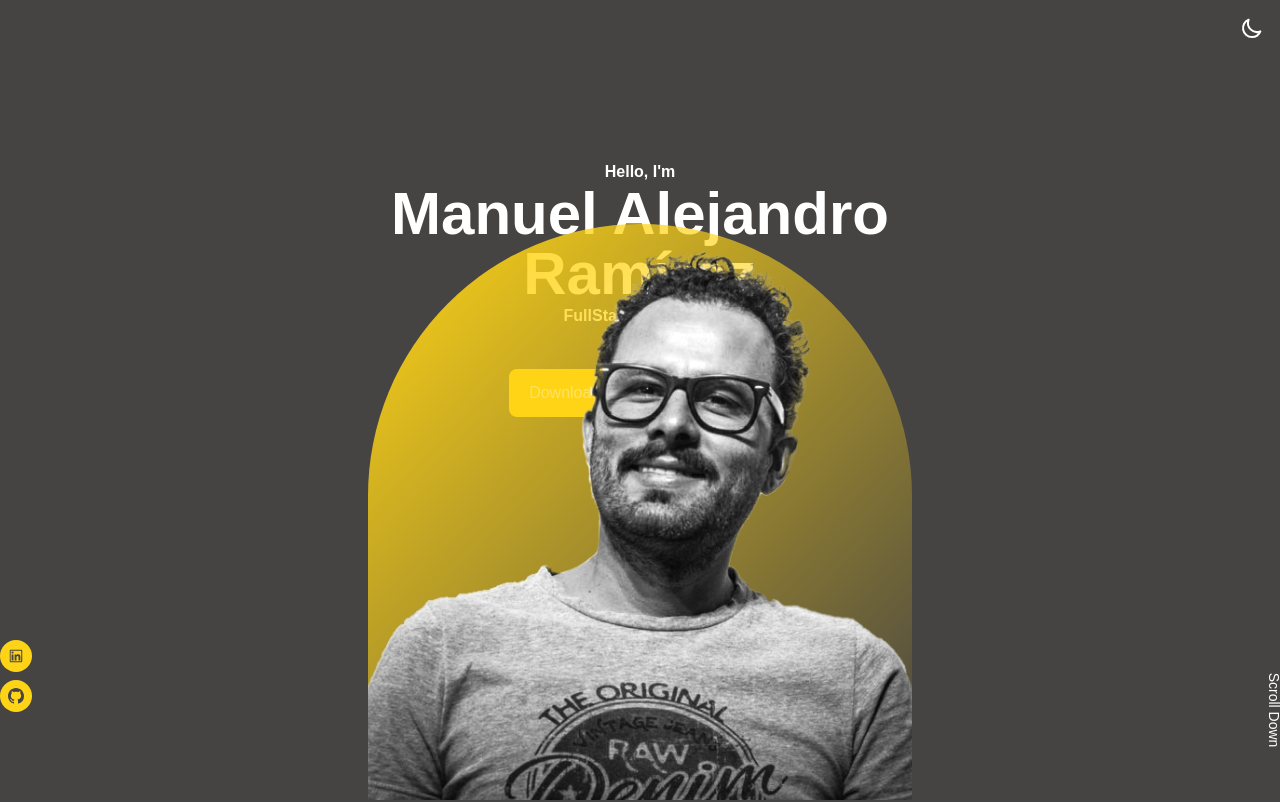
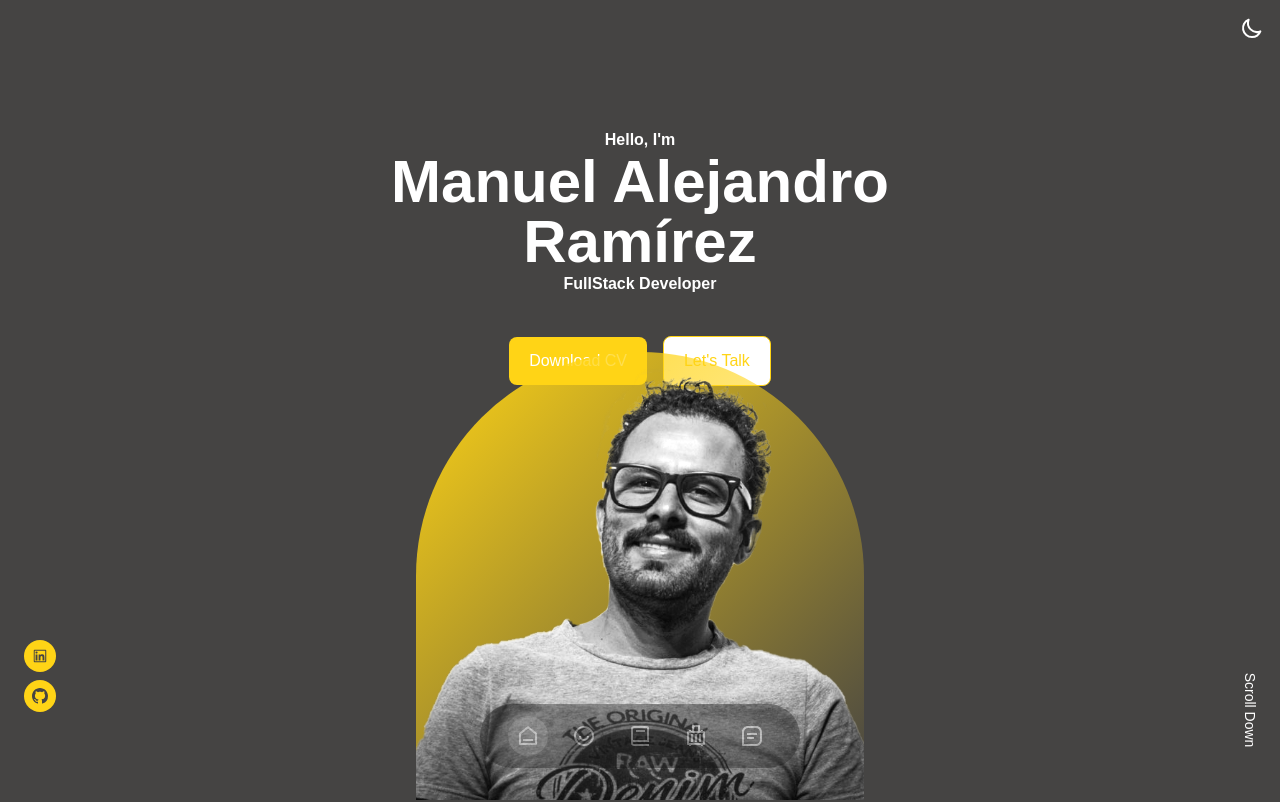
Before and after one commit to alejodelosrios/mar-developer, a React (Create React App) app: page / in a window 1280 px wide. Shown: the top 802 px of the page. Built offline with nearby package versions, Linux system fonts and the light colour scheme.

Commit message:
feat(Navbar): Component added ✨
- Test added
- Component added
- CSS styles applied
- Id's added to every component in Home page
- Smooth scroll added to html element

```diff
--- a/src/App.tsx
+++ b/src/App.tsx
@@ -5,7 +5,7 @@ import { About } from './components/About/About'
 
 function App() {
   return (
-    <div className="text-dark font-poppins scroll-smooth dark:text-white">
+    <div className="text-dark font-poppins dark:text-white">
       <Routes>
         <Route path="/" element={<Home />} />
         <Route path="about" element={<About />} />
--- a/src/components/About/About.tsx
+++ b/src/components/About/About.tsx
@@ -1,5 +1,5 @@
 import React from 'react'
 
 export const About = () => {
-  return <div>About</div>
+  return <section id="about">About</section>
 }
--- /dev/null
+++ b/src/components/Contact/Contact.tsx
@@ -0,0 +1,5 @@
+import React from 'react'
+
+export const Contact = () => {
+  return <section id="contact">Contact</section>
+}
--- a/src/components/Experience/Experience.tsx
+++ b/src/components/Experience/Experience.tsx
@@ -1,5 +1,5 @@
 import React from 'react'
 
 export const Experience = () => {
-  return <div>Experience</div>
+  return <section id="experience">Experience</section>
 }
--- a/src/components/Header/Header.tsx
+++ b/src/components/Header/Header.tsx
@@ -5,7 +5,10 @@ import { HeaderSocials } from '../HeaderSocials/Headersocials'
 
 export const Header = () => {
   return (
-    <header className="mx-4 md:mx-0 h-screen  pt-28 md:pt-40 overflow-hidden text-center relative">
+    <header
+      id="home"
+      className="relative h-screen mx-4 overflow-hidden text-center md:mx-6 pt-28 md:pt-28 lg:pt-30 xl:pt-32"
+    >
       <h5>Hello, I'm</h5>
       <h1 className="text-center md:text-6xl" data-testid="h1-title">
         Manuel Alejandro
@@ -16,12 +19,12 @@ export const Header = () => {
       <Cta />
       <HeaderSocials />
       <img
-        className="bg-gradient-to-br from-primary to-transparent absolute bottom-0 left-1/2 -translate-x-2/4 w-[17rem] h-[22rem] sm:w-[20rem] sm:h-[26rem] md:w-[24rem] md:h-[30rem] lg:w-[30rem] lg:h-[34rem] xl:w-[34rem] xl:h-[36rem] rounded-t-full mt-4 pt-4"
+        className="bg-gradient-to-br from-primary to-transparent absolute bottom-0 left-1/2 -translate-x-2/4 w-[17rem] h-[22rem] sm:w-[20rem] sm:h-[26rem] md:w-[20rem] md:h-[24rem] lg:w-[28rem] lg:h-[30rem] xl:h-[28rem] rounded-t-full mt-4 pt-4"
         src={ME}
         alt="me"
         data-testid="profile-img"
       />
-      <a className="absolute -right-8 bottom-20 text-sm rotate-90 font-extralight" href="#contact">
+      <a className="absolute text-sm -right-8 bottom-20 rotate-90 font-extralight" href="#contact">
         Scroll Down
       </a>
     </header>
--- a/src/components/Home/Home.tsx
+++ b/src/components/Home/Home.tsx
@@ -1,5 +1,6 @@
 import React from 'react'
 import { About } from '../About/About'
+import { Contact } from '../Contact/Contact'
 import { DarkModeButton } from '../DarkMode/DarkModeButton'
 import { Experience } from '../Experience/Experience'
 import { Footer } from '../Footer/Footer'
@@ -17,6 +18,7 @@ export const Home = () => {
       <Experience />
       <Testimonials />
       <h2>Portfolio</h2>
+      <Contact />
       <Footer />
     </>
   )
--- a/src/components/Navbar/Navbar.tsx
+++ b/src/components/Navbar/Navbar.tsx
@@ -1,5 +1,49 @@
-import React from 'react'
+import React, { useState } from 'react'
+import { RiHome6Line } from 'react-icons/ri'
+import { RiUserSmileLine } from 'react-icons/ri'
+import { BiBook } from 'react-icons/bi'
+import { RiSuitcase3Line } from 'react-icons/ri'
+import { BiMessageSquareDetail } from 'react-icons/bi'
 
 export const Navbar = () => {
-  return <div>Navbar</div>
+  const [activeNav, setActiveNav] = useState<string>('#home')
+  return (
+    <nav className="fixed z-10 justify-center py-3 text-white bg-black rounded-full opacity-30 px-7 left-1/2 -translate-x-2/4 bottom-8 flex-cont-max gap-4">
+      <a className={activeNav === '#home' ? 'active' : ''} data-testid="homeId" href="#home">
+        <RiHome6Line />
+      </a>
+      <a
+        className={activeNav === '#about' ? 'active' : ''}
+        data-testid="aboutId"
+        onClick={() => setActiveNav('#about')}
+        href="#about"
+      >
+        <RiUserSmileLine />
+      </a>
+      <a
+        className={activeNav === '#portfolio' ? 'active' : ''}
+        data-testid="portfolioId"
+        onClick={() => setActiveNav('#portfolio')}
+        href="#portfolio"
+      >
+        <BiBook />
+      </a>
+      <a
+        className={activeNav === '#experience' ? 'active' : ''}
+        data-testid="experienceId"
+        onClick={() => setActiveNav('#experience')}
+        href="#experience"
+      >
+        <RiSuitcase3Line />
+      </a>
+      <a
+        className={activeNav === '#contact' ? 'active' : ''}
+        data-testid="contactId"
+        onClick={() => setActiveNav('#contact')}
+        href="#contact"
+      >
+        <BiMessageSquareDetail />
+      </a>
+    </nav>
+  )
 }
--- a/src/index.css
+++ b/src/index.css
@@ -8,7 +8,7 @@
 
 @layer base {
   html {
-    @apply container mx-auto transition duration-500;
+    @apply scroll-smooth container mx-auto transition duration-500;
   }
   h1,
   h2,
@@ -22,7 +22,7 @@
     @apply text-4xl;
   }
   section {
-    @apply mt-32;
+    @apply mt-32 h-screen;
   }
   section > h2,
   section > h5 {
@@ -33,6 +33,12 @@
   }
   img {
     @apply block object-cover w-full;
+  }
+  nav {
+    backdrop-filter: blur(15px);
+  }
+  nav > a {
+    @apply flex p-2 text-2xl text-white bg-transparent rounded-full hover:bg-dark;
   }
 }
 
@@ -55,4 +61,7 @@
   .flex-col-cont-full {
     @apply flex flex-col justify-center w-full;
   }
+  .active {
+    @apply bg-dark;
+  }
 }
```
Also changed, not shown: 2 other files (tests, documents, lock files or other folders).
